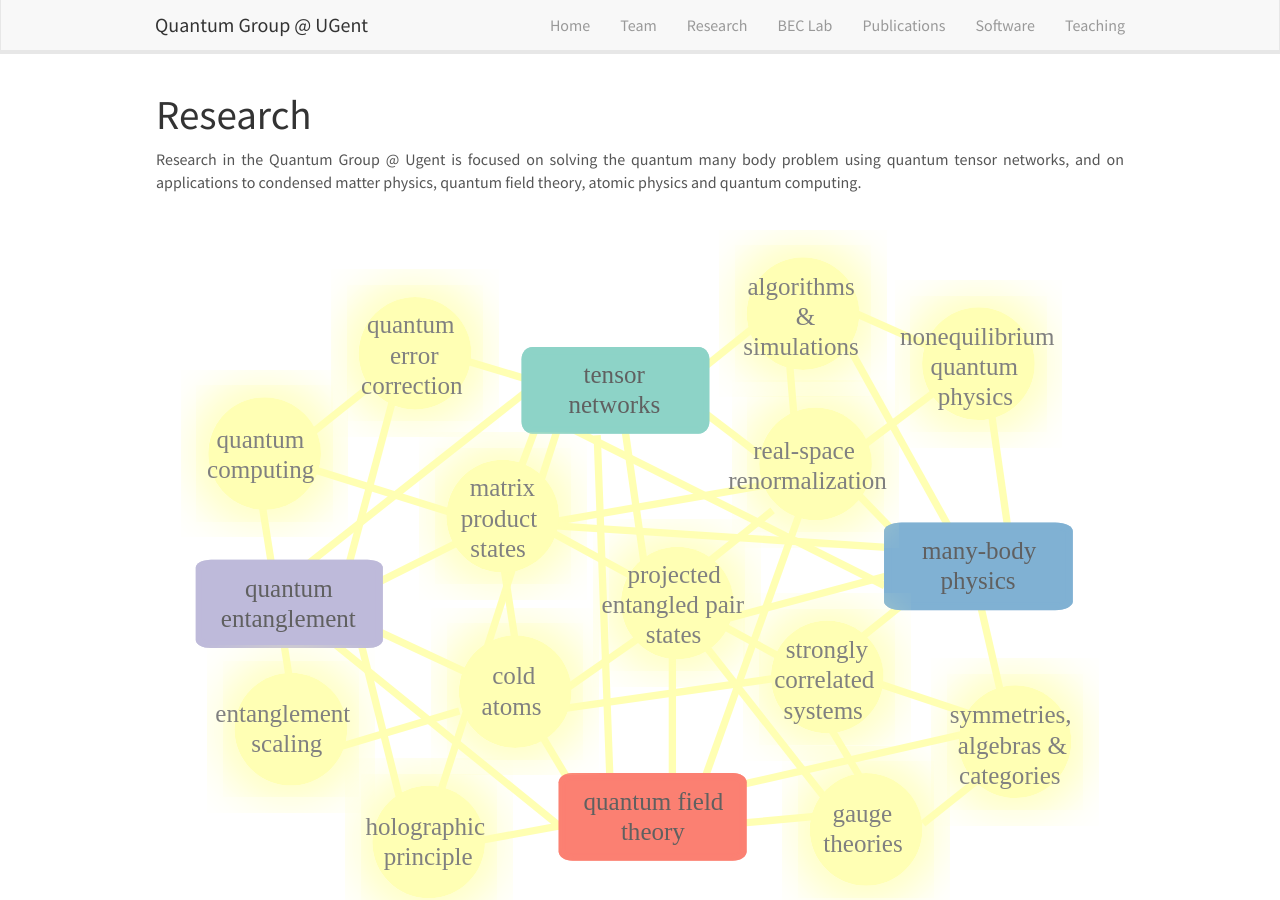
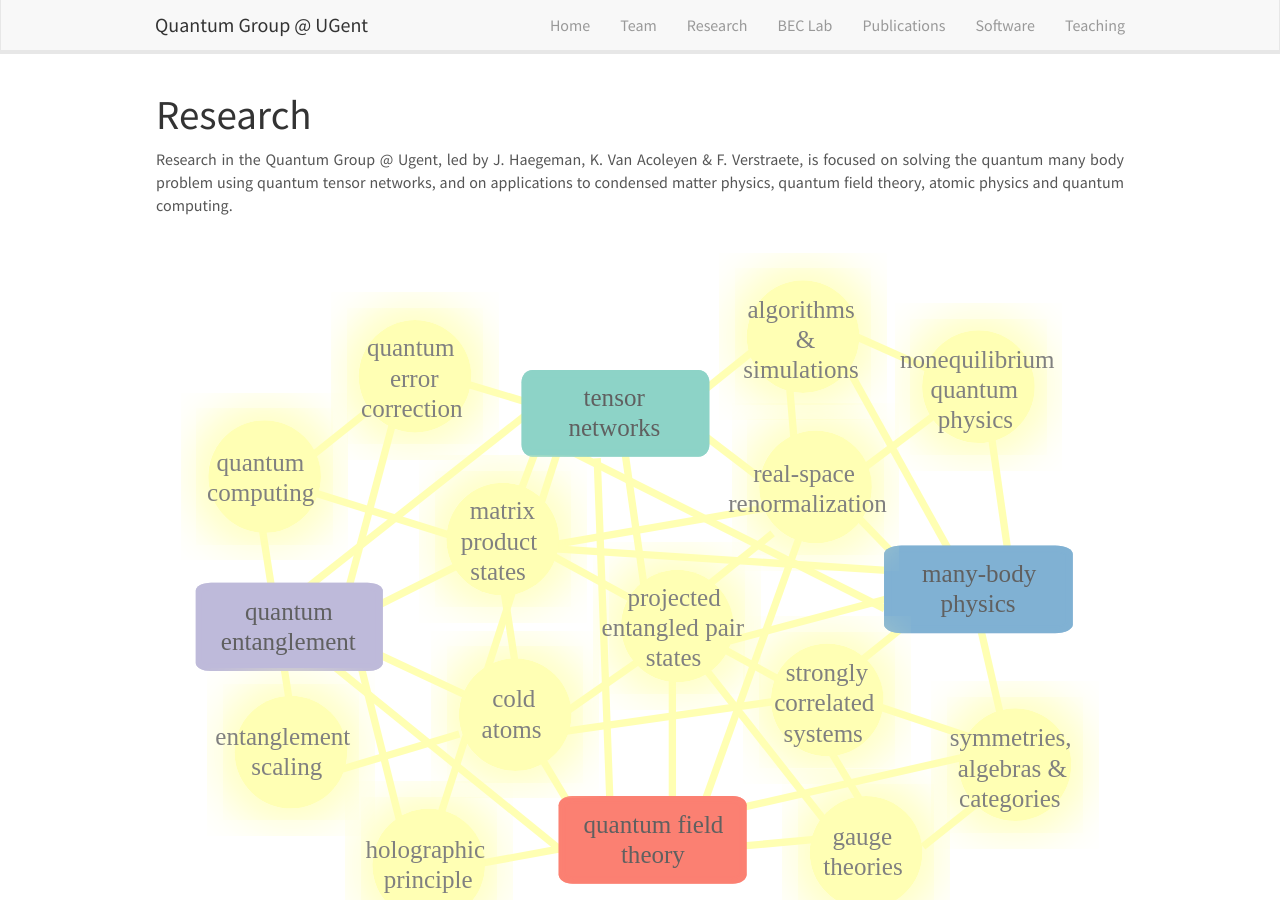
Before and after one commit to quantumghent/quantumghent.github.io, a Jekyll site: the page built from _pages/research.md, in a window 1280 px wide and 900 px high. Built offline with Jekyll 4.4.1, drawn with Linux system fonts in a browser that asks for light colours; nearby versions of some CDN libraries.

Commit message:
Update research.md

```diff
--- a/_pages/research.md
+++ b/_pages/research.md
@@ -8,7 +8,7 @@
 
 # Research
 <p style="text-align:justify">
-Research in the Quantum Group @ Ugent is focused on solving the quantum many body problem using quantum tensor networks, and on applications to condensed matter physics, quantum field theory, atomic physics and quantum computing.
+Research in the Quantum Group @ Ugent, led by J. Haegeman, K. Van Acoleyen & F. Verstraete, is focused on solving the quantum many body problem using quantum tensor networks, and on applications to condensed matter physics, quantum field theory, atomic physics and quantum computing.
 </p>
 
 <div class="svg-container">
```
